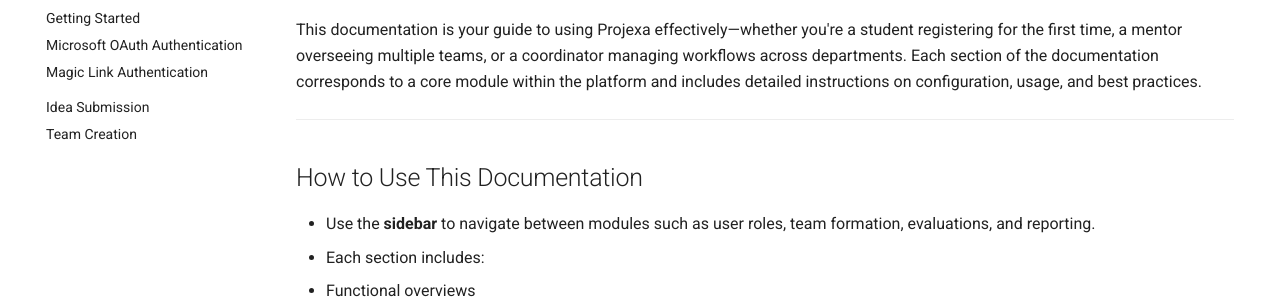
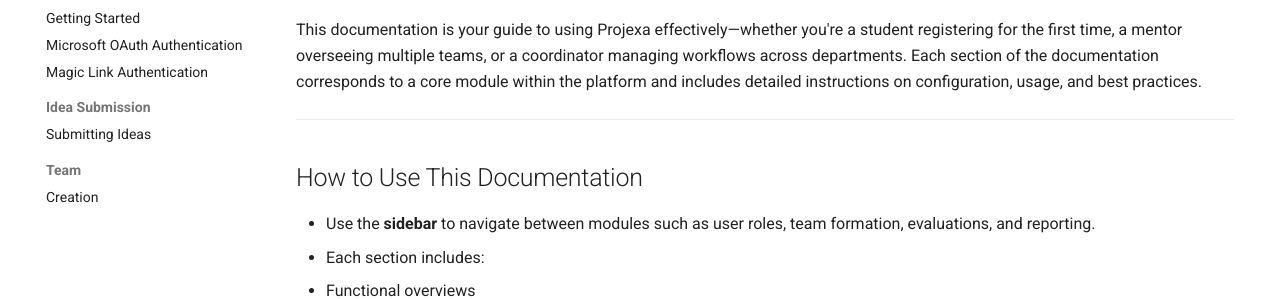
Before and after one commit to ProjexaLMS/ProjexaDocs, an MkDocs documentation site: the page built from docs/index.md, in a window 1280 px wide. Shown: the part 279-578 px from the top of the page. Built offline with MkDocs 1.6.1 and Material for MkDocs 9.7.7, drawn with Linux system fonts in a browser that asks for light colours.

Commit message:
Update mkdocs.yml

```diff
--- a/mkdocs.yml
+++ b/mkdocs.yml
@@ -29,5 +29,7 @@
       - Getting Started: how-to-onboard.md
       - Microsoft OAuth Authentication: how-to-onboard-microsoft.md
       - Magic Link Authentication: how-to-onboard-magic.md
-  - Idea Submission: idea-submission.md
-  - Team Creation: team-management.md
+  - Idea Submission:
+      - Submitting Ideas: idea-submission.md
+  - Team:
+      - Creation: team-management.md
```
